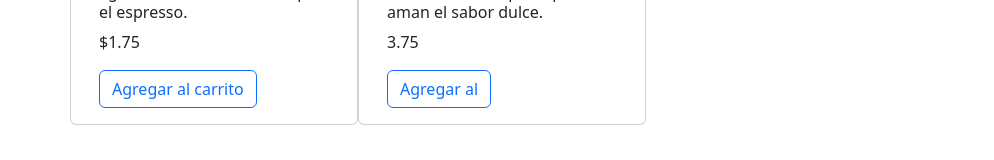
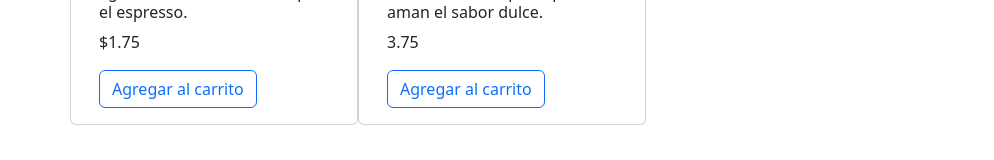
Before and after one commit to DanoBanan0/cafeteria, a plain HTML site: page index.html in a window 1280 px wide. Shown: the part 448-608 px from the top of the page, without its empty margins (0-994 px from the left). Drawn offline with nearby package versions, Linux system fonts and the light colour scheme.

Commit message:
actualizacion boton

```diff
--- a/index.html
+++ b/index.html
@@ -63,7 +63,7 @@
                     <h4 class="card-title">Mocaccino</h4>
                     <h6 class="card-text">Espresso con leche y chocolate, ideal para quienes aman el sabor dulce.</h6>
                     <p>3.75</p>
-                    <button class="btn btn-outline-primary">Agregar al </button>
+                    <button class="btn btn-outline-primary">Agregar al carrito </button>
                 </div>
             </div>
 
```
